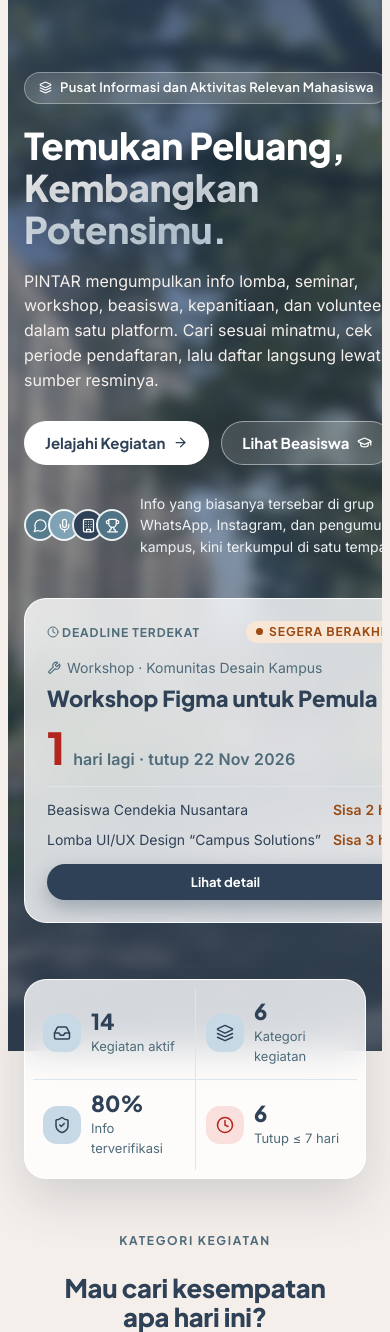
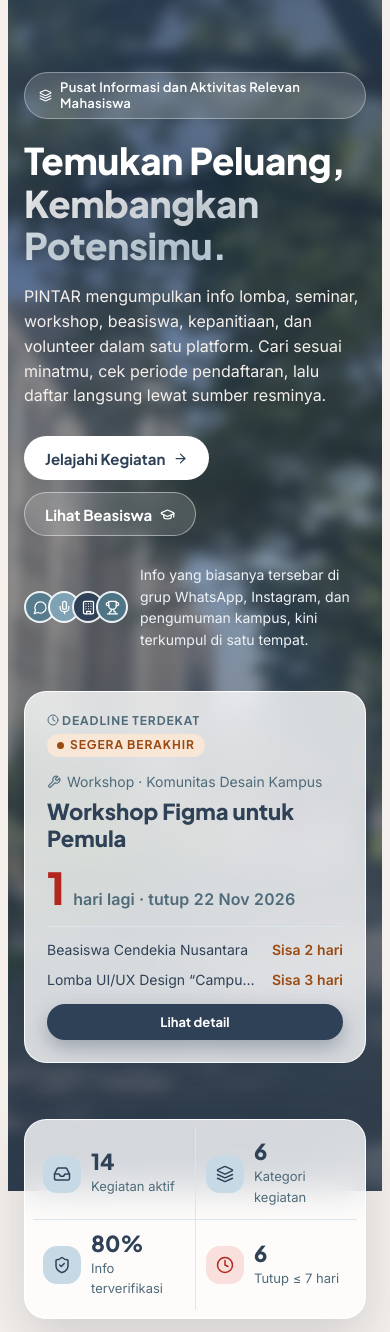
Before and after one commit to JUNDYGANTENG20/PINTAR-app, a Laravel app: page / in a window 390 px wide. Shown: the part 77-1409 px from the top of the page. Run offline with Laravel 12, Linux system fonts and the light colour scheme; data comes from the database, SQL or seed files in the repository.

Commit message:
Perbaiki tampilan hero di layar HP

```diff
--- a/public/css/pintar.css
+++ b/public/css/pintar.css
@@ -127,13 +127,14 @@ button,input,select,textarea{font:inherit;color:inherit}
 @keyframes drift{from{transform:translateX(-30px)}to{transform:translateX(40px)}}
 
 .glass{background:var(--glass);border:1px solid var(--glass-line);backdrop-filter:blur(18px) saturate(140%);-webkit-backdrop-filter:blur(18px) saturate(140%);color:var(--glass-ink);box-shadow:var(--shadow-lg)}
-.hero-card{border-radius:var(--r-lg);padding:22px;display:grid;gap:14px}
+.hero-card{border-radius:var(--r-lg);padding:22px;display:grid;gap:14px;grid-template-columns:minmax(0,1fr);min-width:0}
+.hc-label{flex-wrap:wrap;gap:8px}
 .hc-label{display:flex;align-items:center;justify-content:space-between;font:700 12px/1 var(--font-display);text-transform:uppercase;letter-spacing:.08em;color:var(--ink-2)}
 .hc-title{font:800 22px/1.2 var(--font-display)}
 .hc-count{display:flex;align-items:baseline;gap:8px}
 .hc-count b{font:800 44px/1 var(--font-display);color:var(--danger)}
 .hc-count span{font-weight:600;color:var(--ink-2)}
-.hc-next{display:grid;gap:8px;border-top:1px solid var(--line);padding-top:12px}
+.hc-next{display:grid;grid-template-columns:minmax(0,1fr);gap:8px;border-top:1px solid var(--line);padding-top:12px}
 .hc-next a{display:flex;justify-content:space-between;gap:12px;text-decoration:none;color:var(--glass-ink);font-size:14px}
 .hc-next a span:first-child{min-width:0;overflow:hidden;text-overflow:ellipsis;white-space:nowrap}
 .hc-next a b{color:var(--warn);white-space:nowrap;font-weight:700}
@@ -149,7 +150,7 @@ button,input,select,textarea{font:inherit;color:inherit}
 .stat small{display:block;color:var(--ink-2);font-size:13px;margin-top:4px}
 .stats-note{text-align:right;font-size:12px;color:var(--ink-2);margin-top:8px}
 @media (max-width:900px){
-  .hero-grid{grid-template-columns:1fr}
+  .hero-grid{grid-template-columns:minmax(0,1fr)}
   .stats-bar{grid-template-columns:repeat(2,minmax(0,1fr))}
   .stat:nth-child(3){border-left:0}
   .stat:nth-child(n+3){border-top:1px solid var(--line)}
--- a/resources/views/layouts/app.blade.php
+++ b/resources/views/layouts/app.blade.php
@@ -8,7 +8,7 @@
     <link rel="preconnect" href="https://fonts.googleapis.com">
     <link rel="preconnect" href="https://fonts.gstatic.com" crossorigin>
     <link rel="stylesheet" href="https://fonts.googleapis.com/css2?family=Plus+Jakarta+Sans:wght@500;600;700;800&family=Inter:wght@400;500;600&display=swap">
-    <link rel="stylesheet" href="{{ asset('css/pintar.css') }}?v=1">
+    <link rel="stylesheet" href="{{ asset('css/pintar.css') }}?v=2">
 </head>
 <body>
 @php($navAktif = $navAktif ?? '')
```
Also changed, not shown: docs/index.html (+4 -3 lines).
